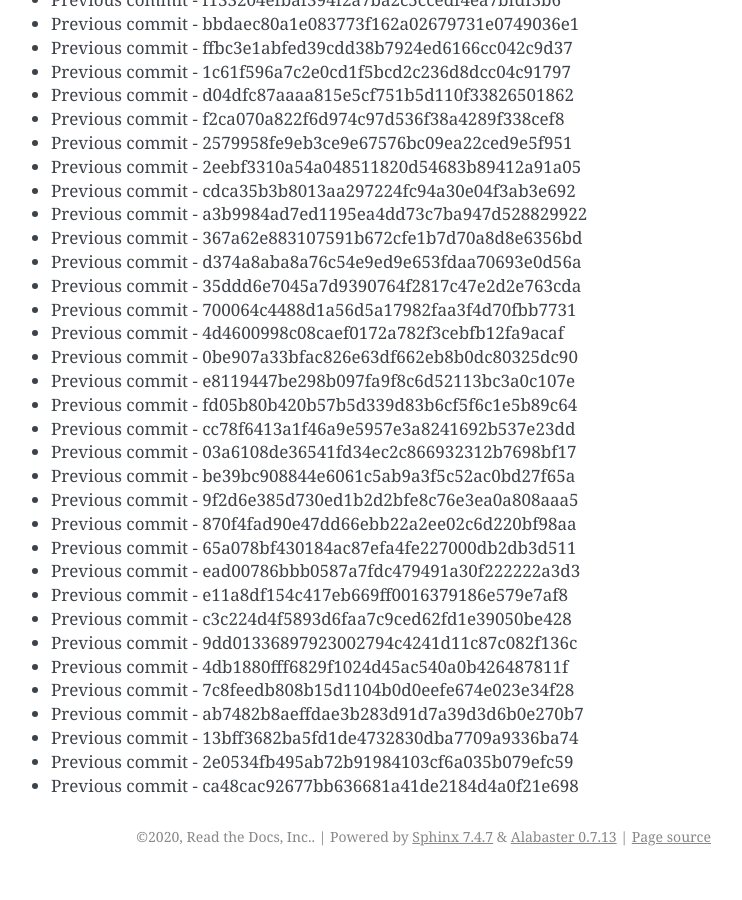
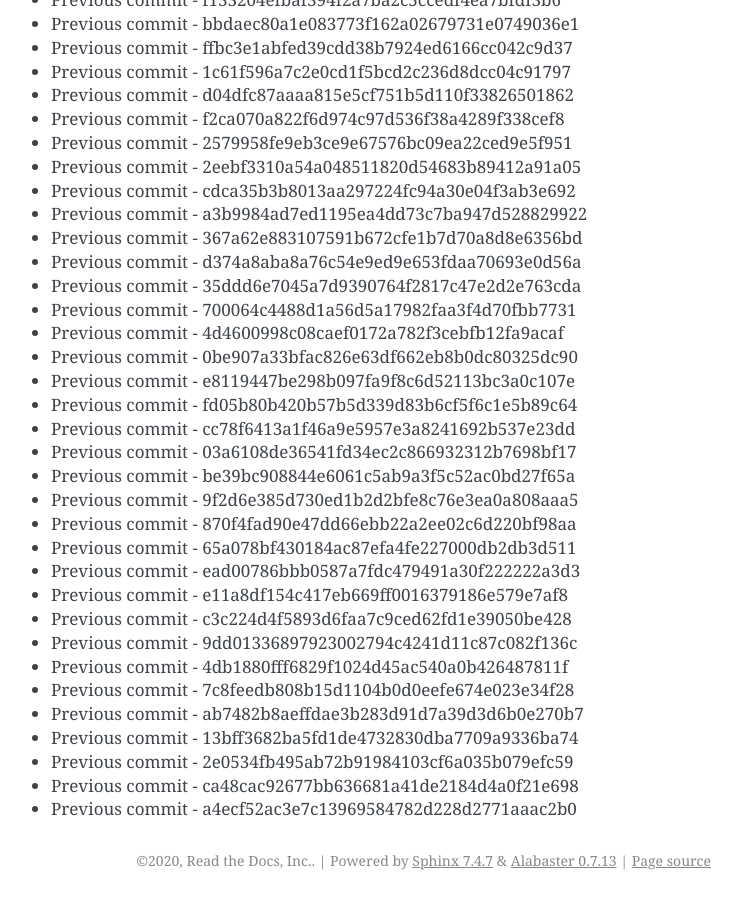
Before and after one commit to readthedocs/rtd-git-stresstest, a Sphinx documentation site: the page built from docs/updates.rst, in a window 1280 px wide and 900 px high, scrolled down 2559 px. Shown: the whole window, without its empty margins (399-1141 px from the left). Built offline with Sphinx 7.4.7, drawn with Linux system fonts in a browser that asks for light colours; before the commit the page ends 3435 px from its top, so only the background shows below that.

Commit message:
Generating commit from previous: a4ecf52ac3e7c13969584782d228d2771aaac2b0

```diff
--- a/docs/updates.rst
+++ b/docs/updates.rst
@@ -139,3 +139,4 @@ It can be tested for any performance characteristics.
 * Previous commit - 13bff3682ba5fd1de4732830dba7709a9336ba74
 * Previous commit - 2e0534fb495ab72b91984103cf6a035b079efc59
 * Previous commit - ca48cac92677bb636681a41de2184d4a0f21e698
+* Previous commit - a4ecf52ac3e7c13969584782d228d2771aaac2b0
```
